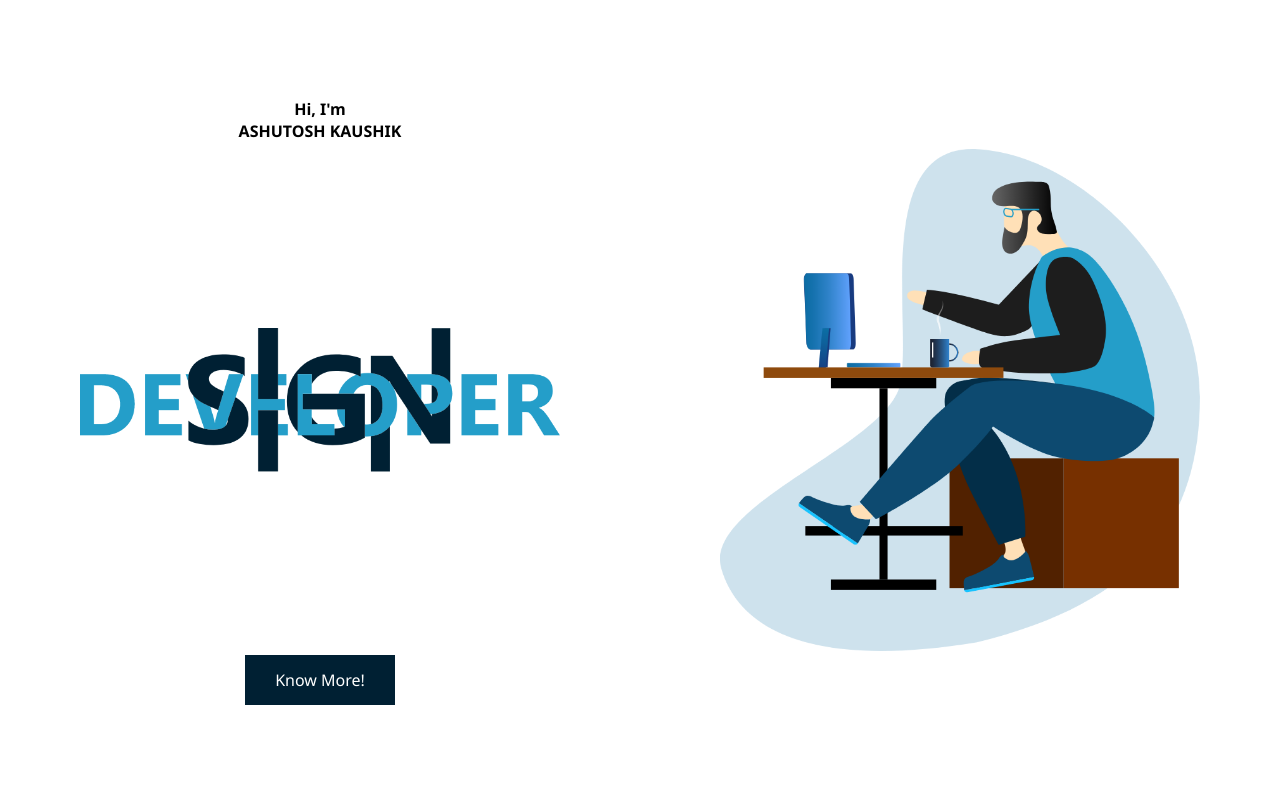
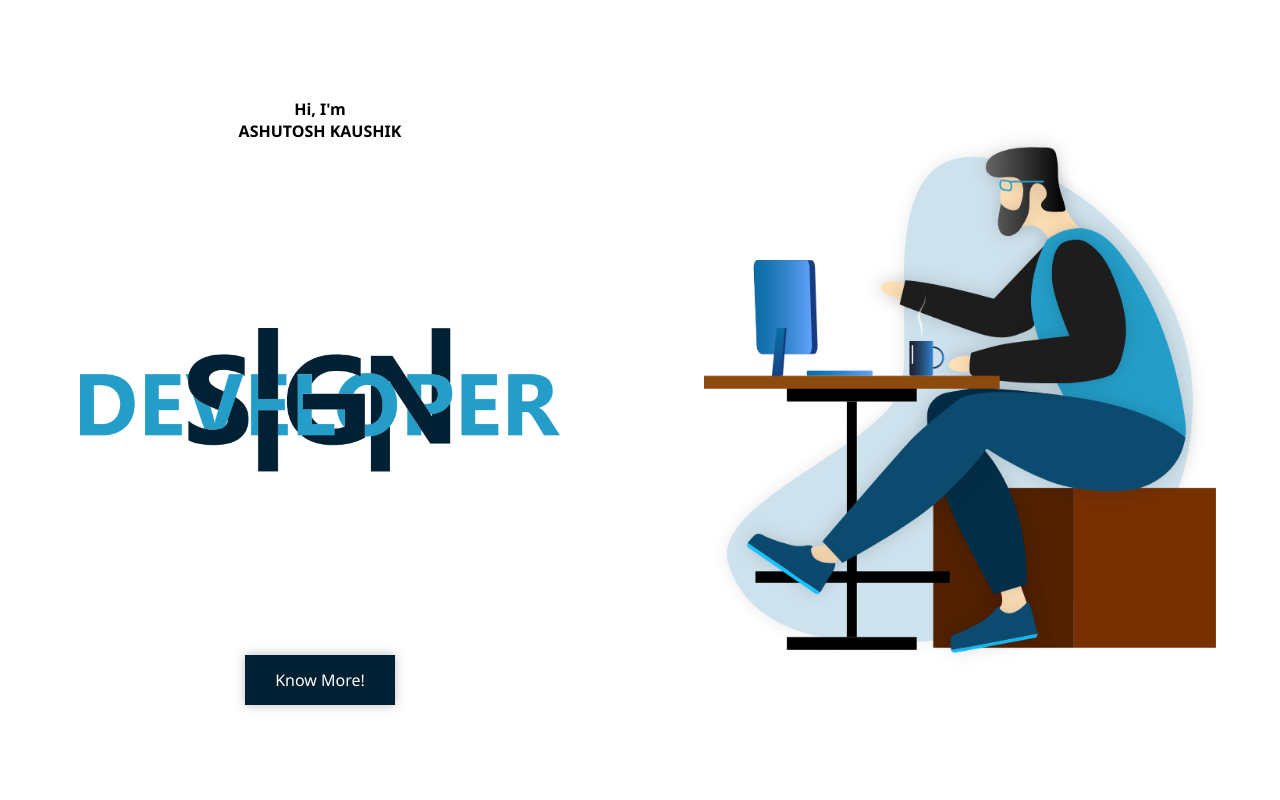
Before and after one commit to Ashutosh1499/ashutosh-kaushik-portfolio, a plain HTML site: page index.html in a window 1280 px wide. Drawn offline with Linux system fonts and the light colour scheme.

Commit message:
main page loading

```diff
--- a/CSS/index.css
+++ b/CSS/index.css
@@ -1,6 +1,7 @@
 body, html{
     margin:0;
     height: 100%;
+    overflow: hidden;
 }
 
 .parent-container {
@@ -20,6 +21,7 @@ body, html{
     display: flex;
     justify-content: center;
     align-items: center;
+    transition-duration: 0.5s;
 }
 
 .container1-name-area, .container1-button-area {
@@ -41,6 +43,7 @@ body, html{
     font-family: 'Segoe UI', Tahoma, Geneva, Verdana, sans-serif;
     font-weight: 800;
     justify-content: center;
+    text-shadow: 0 0 8px 0 rgba(0, 0, 0, 0.5);
 }
 
 .container1-name-area .gest {
@@ -58,6 +61,7 @@ body, html{
     font-size: medium;
     font-weight: 500;
     transition-duration: 0.3s;
+    box-shadow: 0 0 10px 0 rgba(128, 128, 128, 0.5);
 }
 
 .container1-button-area button:hover {
@@ -78,11 +82,37 @@ body, html{
     width: 75%;
     height: auto;
     user-select: none;
+
 }
 
 .container2-area img{
-    width: 75%;
+    width: 40%;
     height: auto;
+}
+.mp-img2{
+    position: absolute;
+}
+.mp-img1 {
+    position: absolute;
+    animation: loading1 0.7s 1 ease-out;
+}
+@keyframes loading1 {
+    from {
+        transform: translate(100%, 0);
+    }
+    to {
+        transform: translate(0, 0);
+    }
+
+}
+@keyframes loading2 {
+    from {
+        transform: scale(0);
+    }
+    to {
+        transform: scale(1);
+    }
+
 }
 
 @media screen and (max-width: 1000px) {
--- a/index.html
+++ b/index.html
@@ -25,7 +25,19 @@
 				</div>
 			</div>
 			<div class="container2-area">
-				<img src="Images/main-page-illstrn.png" alt="" />
+				<img
+					src="Images/main-page-ai-bg.png"
+					alt=""
+					class="object mp-img2"
+					some-value="5"
+				/>
+				<img
+					id="main-page-ai"
+					src="Images/main-page-ai.png"
+					alt=""
+					class="object mp-img1"
+					some-value="-7"
+				/>
 			</div>
 		</div>
 	</body>
```
Also changed, not shown: Images/main-page-ai-bg.png (added), Images/main-page-ai.png (added).
